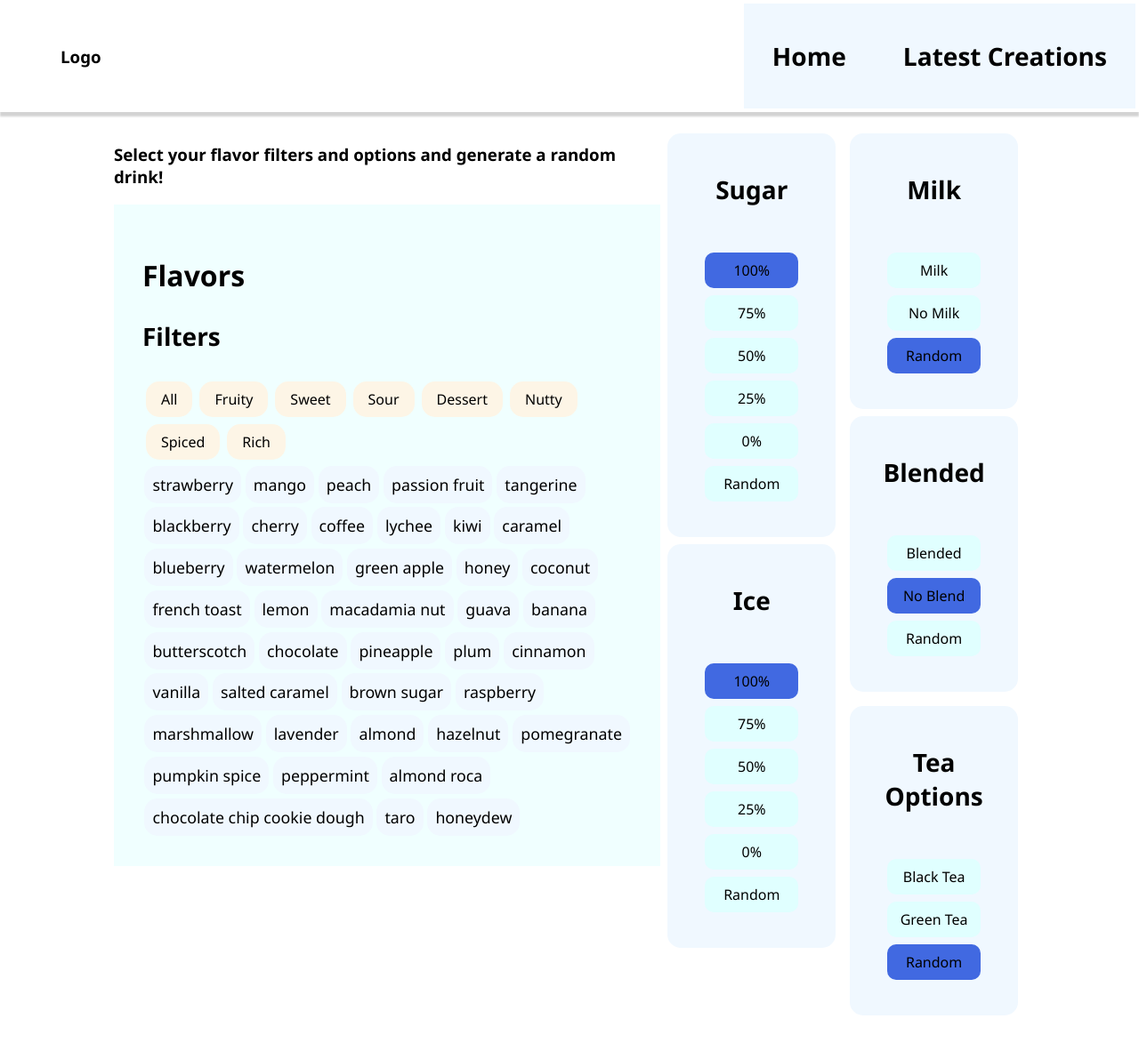
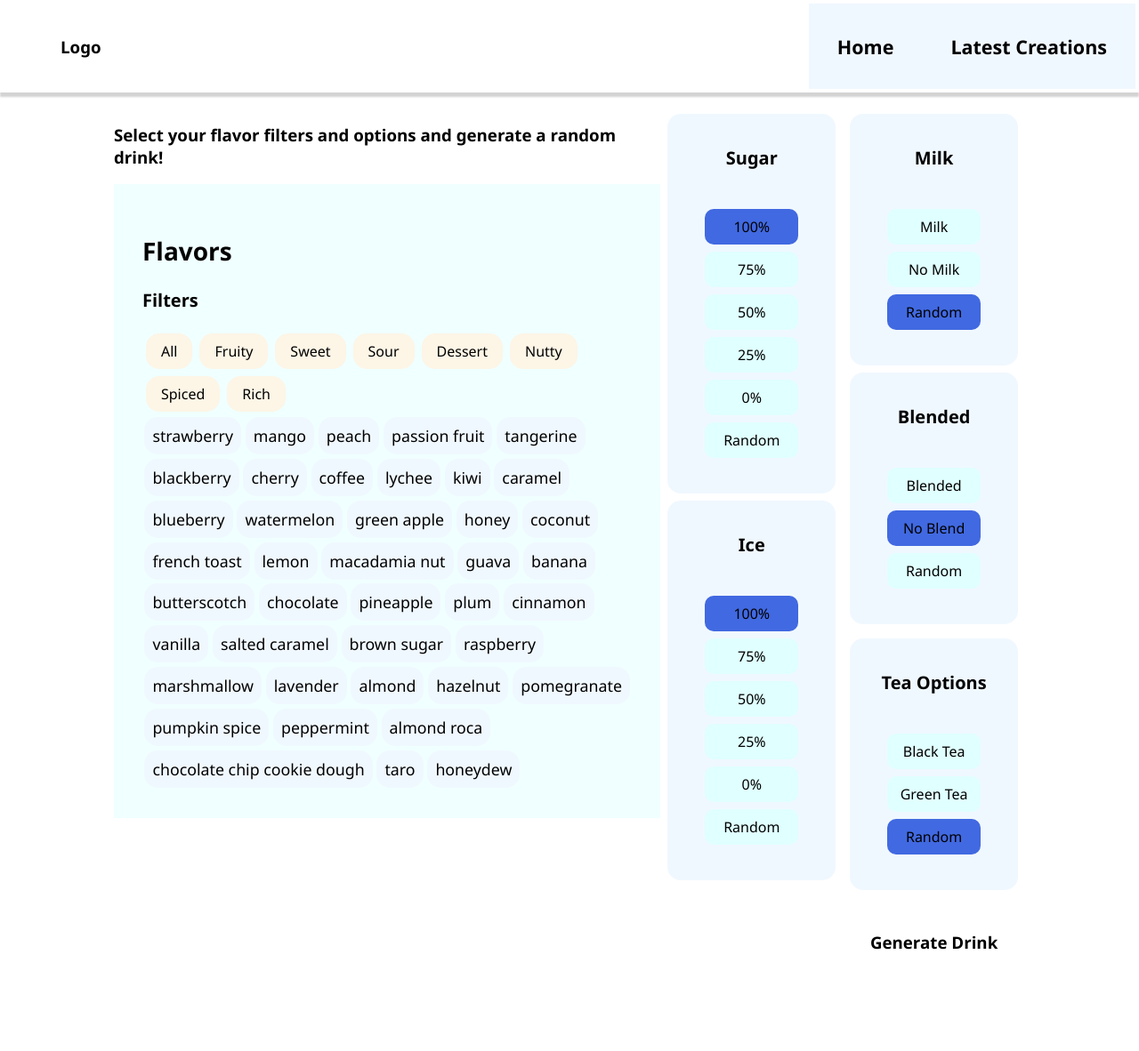
Before and after one commit to SaltMeister/TpumpsRandomDrinkGenerator, a Django app: page / in a window 1280 px wide. Shown: the top 1182 px of the page at 89% size. After the commit the page ends 1068 px from the top, so only its background shows below. Run offline with Django 5.2, Linux system fonts and the light colour scheme.

Commit message:
Updated CSS

```diff
--- a/tpumpRandomizer/static/css/home.css
+++ b/tpumpRandomizer/static/css/home.css
@@ -45,10 +45,10 @@ fieldset {
 }
 
 .title1 {
-  font-size: 2rem;
+  font-size: 1.75rem;
 }
 .title2 {
-  font-size: 1.75rem;
+  font-size: 1.25rem;
 }
 
 @media screen and (max-width: 1025px) {
@@ -72,6 +72,6 @@ fieldset {
     font-size: 1.5rem;
   }
   .title2 {
-    font-size: 1.25rem;
+    font-size: 1rem;
   }
 }
--- a/tpumpRandomizer/static/css/navbar.css
+++ b/tpumpRandomizer/static/css/navbar.css
@@ -10,7 +10,7 @@
 .nav-button {
   background-color: aliceblue;
   padding: 0.75rem 2rem 0.75rem 2rem;
-  font-size: 1.5em;
+  font-size: 1.15em;
   transition: background 200ms;
 }
 .nav-button:hover {
--- a/tpumpRandomizer/static/js/flavorSelectionControl.js
+++ b/tpumpRandomizer/static/js/flavorSelectionControl.js
@@ -30,15 +30,12 @@ Object.keys(flavors).forEach( key => {
 function SelectFlavor(flavorId) {
   // If already selected remove from array
   if (selectedFlavors.includes(flavorId)) {
-    console.log("Already Selected")
     DeselectFlavor(flavorId);
-    console.log(selectedFlavors, flavorId)
     return
   }
 
   // Add Element to queue
   selectedFlavors.unshift(flavorId);
-  console.log(selectedFlavors, flavorId)
 }
 function DeselectFlavor(flavorId) {
   // Filter Out Removed Index
@@ -48,7 +45,13 @@ function DeselectFlavor(flavorId) {
 
 // Highlight all selected flavors in array
 function HighLightSelectedFlavors() {
-  console.log("Selecting");
+  console.log(document.getElementById("clear-filter-button"))
+  if (document.getElementById("clear-filter-button") === null) {
+    CreateClearFilterButton();
+    console.log("Creating Filter Button")
+  }
+
+
   for (const flavorId of selectedFlavors) {
     // Grab Element
     // Highlight
@@ -60,6 +63,9 @@ function HighLightSelectedFlavors() {
 
 // Remove Selected Class From Flavor
 function RemoveHighLight(flavorId) {
+  if (selectedFlavors.length <= 0)
+    RemoveClearFilterButton();
+
   const flavorRef = document.getElementById(flavorId);
 
   flavorRef.classList.remove("selected");
```
